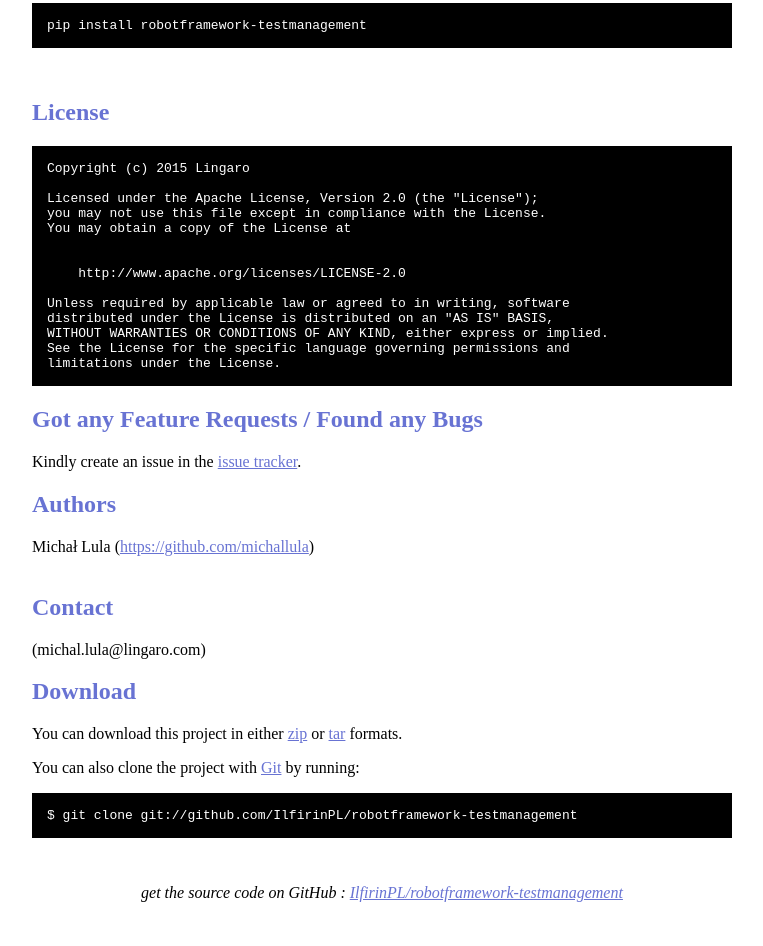
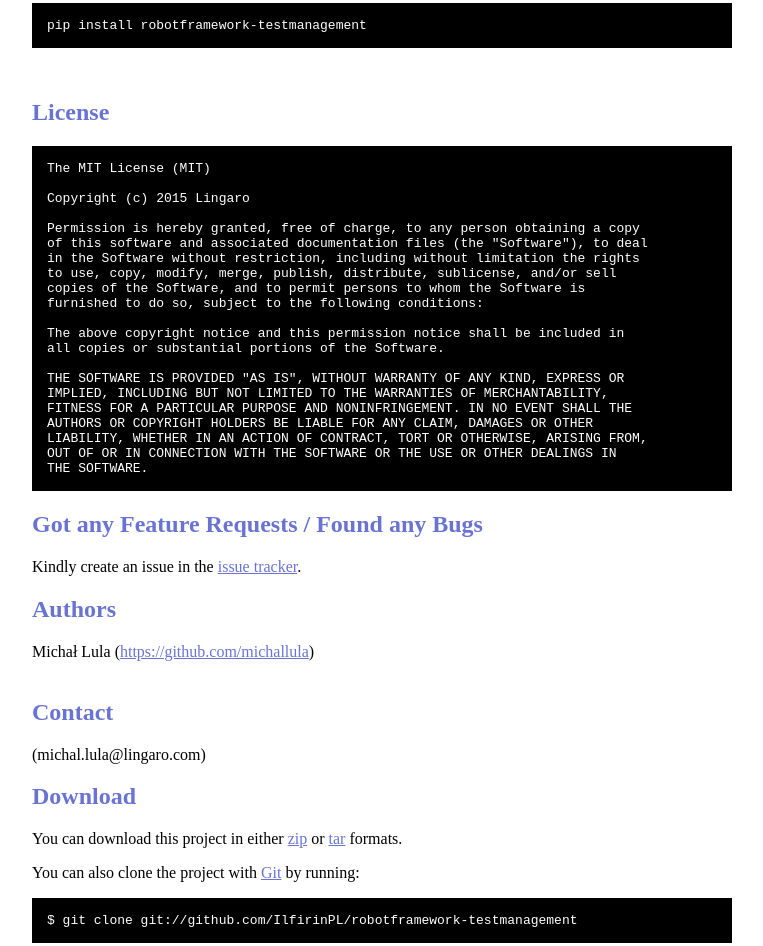
Before and after one commit to IlfirinPL/robotframework-testmanagement, a plain HTML site: page index.html in a window 1280 px wide. Shown: the part 821-1767 px from the top of the page, without its empty margins (258-1021 px from the left). Before the commit the page ends 1731 px from the top, so only its background shows below. Drawn offline with Linux system fonts and the light colour scheme.

Commit message:
MIT licence

```diff
--- a/index.html
+++ b/index.html
@@ -78,19 +78,28 @@ Using pip<br />
 <pre>pip install robotframework-testmanagement</pre><br />
 
 <h2>License</h2>
-<p><pre>Copyright (c) 2015 Lingaro
+<p><pre>The MIT License (MIT)
 
-Licensed under the Apache License, Version 2.0 (the "License");
-you may not use this file except in compliance with the License.
-You may obtain a copy of the License at<br />
+Copyright (c) 2015 Lingaro
 
-    http://www.apache.org/licenses/LICENSE-2.0
+Permission is hereby granted, free of charge, to any person obtaining a copy
+of this software and associated documentation files (the "Software"), to deal
+in the Software without restriction, including without limitation the rights
+to use, copy, modify, merge, publish, distribute, sublicense, and/or sell
+copies of the Software, and to permit persons to whom the Software is
+furnished to do so, subject to the following conditions:
 
-Unless required by applicable law or agreed to in writing, software
-distributed under the License is distributed on an "AS IS" BASIS,
-WITHOUT WARRANTIES OR CONDITIONS OF ANY KIND, either express or implied.
-See the License for the specific language governing permissions and
-limitations under the License.</pre></p>
+The above copyright notice and this permission notice shall be included in
+all copies or substantial portions of the Software.
+
+THE SOFTWARE IS PROVIDED "AS IS", WITHOUT WARRANTY OF ANY KIND, EXPRESS OR
+IMPLIED, INCLUDING BUT NOT LIMITED TO THE WARRANTIES OF MERCHANTABILITY,
+FITNESS FOR A PARTICULAR PURPOSE AND NONINFRINGEMENT. IN NO EVENT SHALL THE
+AUTHORS OR COPYRIGHT HOLDERS BE LIABLE FOR ANY CLAIM, DAMAGES OR OTHER
+LIABILITY, WHETHER IN AN ACTION OF CONTRACT, TORT OR OTHERWISE, ARISING FROM,
+OUT OF OR IN CONNECTION WITH THE SOFTWARE OR THE USE OR OTHER DEALINGS IN
+THE SOFTWARE.
+</pre></p>
 <h2>Got any Feature Requests / Found any Bugs</h2>
 <p>
 Kindly create an issue in the <a href="https://github.com/IlfirinPL/robotframework-testmanagement/issues">issue tracker</a>.
```
